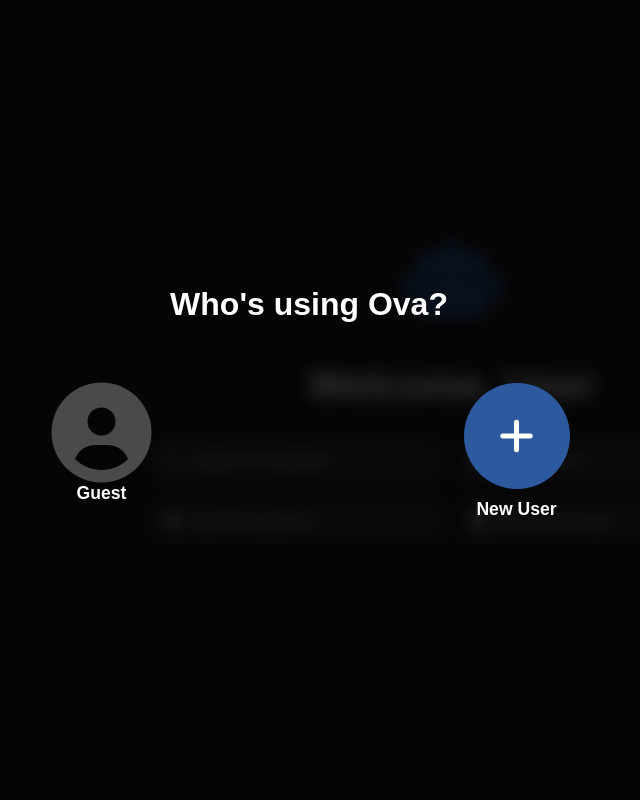
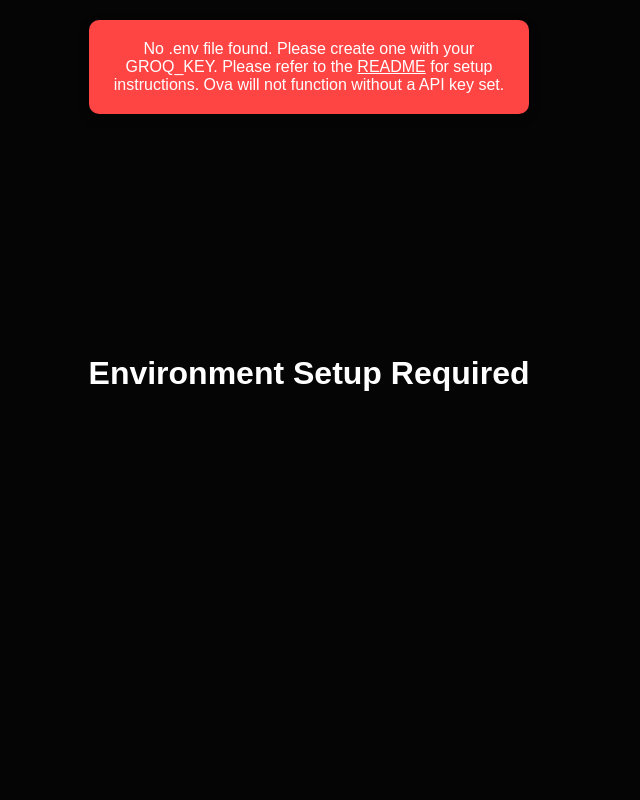
Before and after one commit to xHeXifx/OvaWeb, a Flask app: page / in a window 1280 px wide. Shown: the whole page, without its empty margins (331-971 px from the left). Run offline with Flask 3, Linux system fonts and the light colour scheme; some libraries are stand-ins or nearby versions.

Commit message:
.env checks + modify routes to start with /api
Some small tweaks, taking into consideration that ts is on github now made some changes to account for user error.

app.py on run checks if .env exists if it doesnt an errors returned. If .env exists but theres no value in GROQ_KEY then an error is returned. These errors are displayed on the page and no api requests can be sent to flask.

Changed routes to start with /api to allow for blocking requests on error.

```diff
--- a/app.py
+++ b/app.py
@@ -15,6 +15,22 @@
 groq_key = os.getenv("GROQ_KEY")
 
 app = Flask(__name__, static_folder='static')
+
+@app.before_request
+def check_env_variables():
+    if request.endpoint == 'static':
+        return
+
+    env_error = None
+    if not os.path.exists('.env'):
+        env_error = "No .env file found. Please create one with your GROQ_KEY."
+    elif not groq_key:
+        env_error = "GROQ_KEY not found in .env file. Please add your Groq API key."
+
+    if env_error:
+        if request.path.startswith('/api/'):
+            return jsonify({"error": "env_error", "message": env_error}), 403
+        return render_template('index.html', env_error=env_error)
 os.makedirs('static', exist_ok=True)
 CHAT_HISTORY_FILE = "chat_history.json"
 
@@ -87,7 +103,7 @@
             return json.load(f)
     return default_config
 
-@app.route('/save_config', methods=['POST'])
+@app.route('/api/save_config', methods=['POST'])
 def save_config():
     user_id = request.args.get('user_id', 'default')
     config = request.json
@@ -101,7 +117,7 @@
         json.dump(config, f, indent=4)
     return jsonify({"success": True, "user_id": user_id})
 
-@app.route('/get_config')
+@app.route('/api/get_config')
 def get_config():
     user_id = request.args.get('user_id', 'default')
     if (user_id == 'guest'):
@@ -111,7 +127,7 @@
         })
     return jsonify(load_config())
 
-@app.route('/get_users')
+@app.route('/api/get_users')
 def get_users():
     users = []
 
@@ -136,13 +152,13 @@
         'image': None
     })
 
-    return jsonify(users)
+    return jsonify({'users': users})
 
 @app.route('/')
 def home():
     return render_template('index.html')
 
-@app.route('/chat', methods=['POST'])
+@app.route('/api/chat', methods=['POST'])
 def chat():
     data = request.json
     message = data.get('message')
@@ -198,12 +214,12 @@
         "title": chat_history[conversation_id]['title']
     })
 
-@app.route('/get_conversations')
+@app.route('/api/get_conversations')
 def get_conversations():
     chat_history = load_chat_history()
     return jsonify(chat_history)
 
-@app.route('/delete_conversation/<conversation_id>', methods=['DELETE'])
+@app.route('/api/delete_conversation/<conversation_id>', methods=['DELETE'])
 def delete_conversation(conversation_id):
     user_id = request.args.get('user_id')
     if not user_id:
@@ -218,7 +234,7 @@
         return jsonify({"success": True})
     return jsonify({"success": False}), 404
 
-@app.route('/get_pfp_type')
+@app.route('/api/get_pfp_type')
 def get_pfp_type():
     user_id = request.args.get('user_id', 'default')
     gif_path = os.path.join(app.static_folder, f"pfp_user_{user_id}.gif")
@@ -230,7 +246,7 @@
         return jsonify({"type": "jpg", "path": f"pfp_user_{user_id}.jpg"})
     return jsonify({"type": None, "path": None})
 
-@app.route('/upload_pfp', methods=['POST'])
+@app.route('/api/upload_pfp', methods=['POST'])
 def upload_pfp():
     if 'pfp' not in request.files:
         return jsonify({"error": "No file provided"}), 400
@@ -268,7 +284,7 @@
 
         return jsonify({"success": True, "filename": filename})
 
-@app.route('/cleanup_memory/<conversation_id>', methods=['POST'])
+@app.route('/api/cleanup_memory/<conversation_id>', methods=['POST'])
 def cleanup_memory(conversation_id):
     if conversation_id in conversation_memories:
         del conversation_memories[conversation_id]
--- a/templates/index.html
+++ b/templates/index.html
@@ -544,6 +544,40 @@
             animation: fadeOutUp 0.5s ease forwards;
         }
 
+        .warning-popup {
+            position: fixed;
+            top: 20px;
+            left: 50%;
+            transform: translateX(-50%);
+            background: #ff4444;
+            color: white;
+            padding: 20px;
+            border-radius: 10px;
+            z-index: 3000;
+            text-align: center;
+            box-shadow: 0 4px 12px rgba(0, 0, 0, 0.2);
+            max-width: 400px;
+            width: 90%;
+            opacity: 0;
+            animation: fadeInDown 0.5s ease forwards;
+        }
+
+        .warning-popup a {
+            color: white;
+            text-decoration: underline;
+        }
+
+        @keyframes fadeInDown {
+            from {
+                opacity: 0;
+                transform: translate(-50%, -20px);
+            }
+            to {
+                opacity: 1;
+                transform: translate(-50%, 0);
+            }
+        }
+
         .settings-profile-row {
             display: flex;
             align-items: center;
@@ -740,8 +774,13 @@
     </style>
 </head>
 <body>
+    {% if env_error %}
+    <div class="warning-popup">
+        {{ env_error }} Please refer to the <a href="https://github.com/xHeXifx/OvaWeb#getting-started" target="_blank">README</a> for setup instructions. Ova will not function without a API key set.
+    </div>
+    {% endif %}
     <div id="user-selection-overlay">
-        <h2 class="user-selection-title">Who's using Ova?</h2>
+        <h2 class="user-selection-title">{% if env_error %}Environment Setup Required{% else %}Who's using Ova?{% endif %}</h2>
         <div class="user-grid"></div>
     </div>
 
@@ -805,11 +844,12 @@
 
     <script>
         let currentUser = null;
+
         let currentConversationId = null;
 
         async function loadUsers() {
-            const response = await fetch('/get_users');
-            const users = await response.json();
+            const response = await fetch('/api/get_users');
+            const { users } = await response.json();
             const grid = document.querySelector('.user-grid');
             grid.innerHTML = '';
 
@@ -886,7 +926,7 @@
 
         async function loadConversations() {
             try {
-                const response = await fetch(`/get_conversations?user_id=${currentUser}`);
+                const response = await fetch(`/api/get_conversations?user_id=${currentUser}`);
                 const conversations = await response.json();
                 const sidebar = document.getElementById('sidebar');
                 sidebar.innerHTML = `
@@ -935,7 +975,7 @@
         }
 
         async function getPfpSrc() {
-            const response = await fetch('/get_pfp_type');
+            const response = await fetch('/api/get_pfp_type');
             const data = await response.json();
             const timestamp = new Date().getTime();
             return data.type ? `/static/pfp.${data.type}?${timestamp}` : null;
@@ -957,7 +997,7 @@
             profileTop.appendChild(profilePic);
             if (role === 'user') {
                 const img = document.createElement('img');
-                const pfpResponse = await fetch(`/get_pfp_type?user_id=${currentUser}`);
+                const pfpResponse = await fetch(`/api/get_pfp_type?user_id=${currentUser}`);
                 const pfpData = await pfpResponse.json();
 
                 if (pfpData.path) {
@@ -970,7 +1010,7 @@
                     profilePic.innerHTML = '<i class="fas fa-user"></i>';
                 }
 
-                const configResponse = await fetch(`/get_config?user_id=${currentUser}`);
+                const configResponse = await fetch(`/api/get_config?user_id=${currentUser}`);
                 const config = await configResponse.json();
                 const nameLabel = document.createElement('div');
                 nameLabel.className = 'profile-name';
@@ -1123,7 +1163,7 @@
             chatContainer.scrollTop = chatContainer.scrollHeight;
 
             try {
-                const response = await fetch(`/chat?user_id=${currentUser}`, {
+                const response = await fetch(`/api/chat?user_id=${currentUser}`, {
                     method: 'POST',
                     headers: { 'Content-Type': 'application/json' },
                     body: JSON.stringify(messageData)
@@ -1268,12 +1308,12 @@
         async function confirmDelete() {
             if (!conversationToDelete) return;
 
-            const response = await fetch(`/delete_conversation/${conversationToDelete}?user_id=${currentUser}`, {
+            const response = await fetch(`/api/delete_conversation/${conversationToDelete}?user_id=${currentUser}`, {
                 method: 'DELETE'
             });
 
             if (response.ok) {
-                await fetch(`/cleanup_memory/${conversationToDelete}`, {
+                await fetch(`/api/cleanup_memory/${conversationToDelete}`, {
                     method: 'POST'
                 });
 
@@ -1297,7 +1337,7 @@
             welcomeScreen.className = 'welcome-screen';
 
             // fetch config for current user
-            const config = await fetch(`/get_config?user_id=${currentUser}`).then(res => res.json());
+            const config = await fetch(`/api/get_config?user_id=${currentUser}`).then(res => res.json());
             const username = config.username || 'User';
 
             const logo = document.createElement('i');
@@ -1395,8 +1435,8 @@
             }
 
             const [configResponse, pfpTypeResponse] = await Promise.all([
-                fetch(`/get_config?user_id=${currentUser}`),
-                fetch(`/get_pfp_type?user_id=${currentUser}`)
+                fetch(`/api/get_config?user_id=${currentUser}`),
+                fetch(`/api/get_pfp_type?user_id=${currentUser}`)
             ]);
 
             const config = await configResponse.json();
@@ -1444,7 +1484,7 @@
                 system_prompt: document.getElementById('system-prompt-input').value
             };
 
-            const response = await fetch(`/save_config?user_id=${currentUser}`, {
+            const response = await fetch(`/api/save_config?user_id=${currentUser}`, {
                 method: 'POST',
                 headers: {
                     'Content-Type': 'application/json'
@@ -1459,7 +1499,7 @@
                 const formData = new FormData();
                 formData.append('pfp', pfpInput.files[0]);
 
-                await fetch(`/upload_pfp?user_id=${currentUser}`, {
+                await fetch(`/api/upload_pfp?user_id=${currentUser}`, {
                     method: 'POST',
                     body: formData
                 });
```
Also changed, not shown: README.md, static/pfp.jpg (added).
